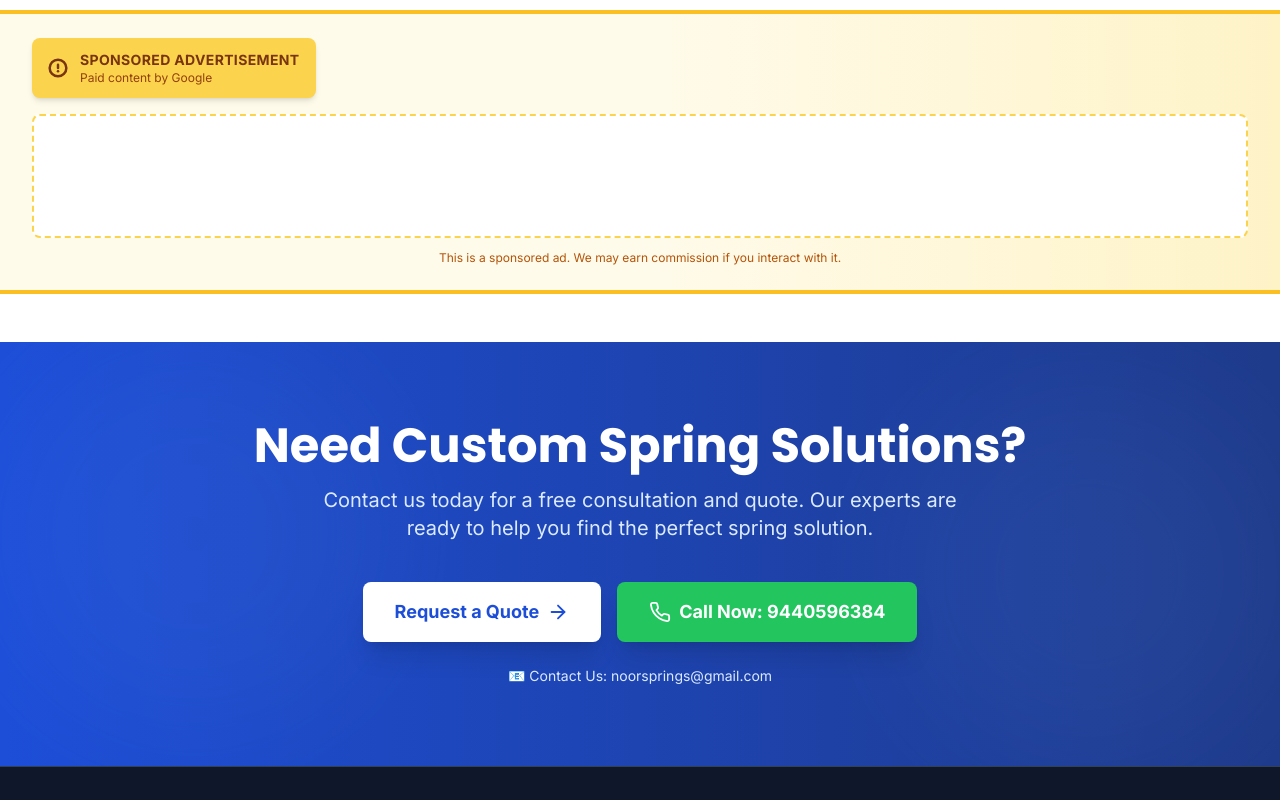
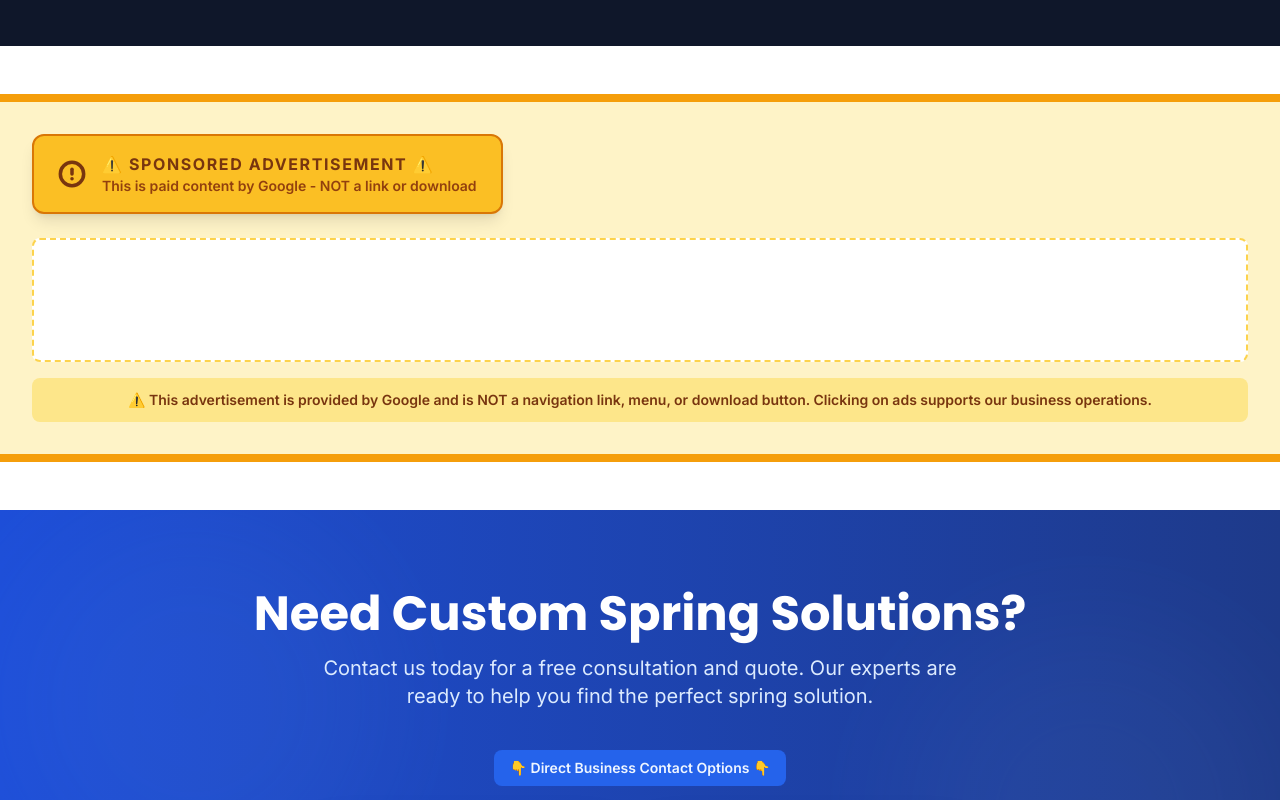
Before and after one commit to Naeem-Feb17/NoorSprings, a React (Vite) app in the folder frontend/: page / in a window 1280 px wide. Shown: the part 2680-3480 px from the top of the page. Built offline with nearby package versions, Linux system fonts and the light colour scheme.

Commit message:
updated code and ad update

```diff
--- a/frontend/src/components/AdBanner.jsx
+++ b/frontend/src/components/AdBanner.jsx
@@ -43,22 +43,22 @@ export default function AdBanner({ slot = "YOUR_AD_SLOT", format = "auto" }) {
     <aside
       aria-label="Advertisement section"
       role="region"
-      className="my-12 w-full flex flex-col items-center bg-gradient-to-r from-amber-50 via-amber-50 to-amber-100 py-6 border-t-4 border-b-4 border-amber-400 dark:from-amber-950 dark:via-amber-950 dark:to-amber-900 dark:border-amber-700"
+      className="my-12 w-full flex flex-col items-center bg-amber-100 dark:bg-amber-950 py-8 border-t-8 border-b-8 border-amber-500 dark:border-amber-600"
     >
-      {/* PROMINENT Advertisement Label - Very Clear & Visible */}
-      <div className="w-full max-w-7xl px-4 sm:px-6 lg:px-8 mb-4">
-        <div className="flex items-center gap-3 bg-amber-300 dark:bg-amber-600 px-4 py-3 rounded-lg w-fit shadow-md">
+      {/* PROMINENT Advertisement Label - VERY CLEAR & DISTINCT */}
+      <div className="w-full max-w-7xl px-4 sm:px-6 lg:px-8 mb-6">
+        <div className="flex items-center gap-4 bg-amber-400 dark:bg-amber-600 px-6 py-4 rounded-xl w-fit shadow-lg border-2 border-amber-600 dark:border-amber-700">
           <AlertCircle
-            size={20}
+            size={28}
             className="text-amber-900 dark:text-amber-100 flex-shrink-0"
             strokeWidth={3}
           />
           <div className="flex flex-col">
-            <span className="text-sm font-bold text-amber-900 dark:text-amber-100 tracking-wide">
-              SPONSORED ADVERTISEMENT
+            <span className="text-base font-black text-amber-900 dark:text-amber-100 tracking-widest">
+              ⚠️ SPONSORED ADVERTISEMENT ⚠️
             </span>
-            <span className="text-xs text-amber-800 dark:text-amber-200">
-              Paid content by Google
+            <span className="text-sm font-semibold text-amber-800 dark:text-amber-200">
+              This is paid content by Google - NOT a link or download
             </span>
           </div>
         </div>
@@ -110,10 +110,11 @@ export default function AdBanner({ slot = "YOUR_AD_SLOT", format = "auto" }) {
       </div>
 
       {/* Bottom disclaimer */}
-      <div className="w-full max-w-7xl px-4 sm:px-6 lg:px-8 mt-3">
-        <p className="text-xs text-amber-700 dark:text-amber-300 text-center">
-          This is a sponsored ad. We may earn commission if you interact with
-          it.
+      <div className="w-full max-w-7xl px-4 sm:px-6 lg:px-8 mt-4">
+        <p className="text-sm font-semibold text-amber-900 dark:text-amber-100 text-center bg-amber-200 dark:bg-amber-800 px-4 py-3 rounded-lg">
+          ⚠️ This advertisement is provided by Google and is NOT a navigation
+          link, menu, or download button. Clicking on ads supports our business
+          operations.
         </p>
       </div>
     </aside>
--- a/frontend/src/pages/Home.jsx
+++ b/frontend/src/pages/Home.jsx
@@ -334,21 +334,27 @@ export default function Home() {
             {t.ctaDescription}
           </p>
 
+          {/* Note: These are BUSINESS CONTACT CALLS-TO-ACTION, not navigation or ads */}
+          <div className="bg-primary-600 dark:bg-primary-800 px-4 py-2 rounded-lg mb-6 inline-block">
+            <p className="text-sm font-semibold text-primary-50">
+              👇 Direct Business Contact Options 👇
+            </p>
+          </div>
+
           {/* Prominent CTA buttons - clearly distinct from everything else */}
           <div className="flex flex-col sm:flex-row gap-4 justify-center mb-6">
             <Link
               to="/contact"
-              className="px-8 py-4 bg-white text-primary-700 font-bold rounded-lg hover:bg-primary-50 shadow-xl hover:shadow-2xl transition-all duration-300 inline-flex items-center justify-center text-lg hover:scale-105"
+              className="px-10 py-5 bg-white text-primary-700 font-black rounded-xl hover:bg-primary-50 shadow-2xl hover:shadow-3xl transition-all duration-300 inline-flex items-center justify-center text-lg hover:scale-105 border-2 border-white"
             >
-              Request a Quote
-              <ArrowRight className="ml-2" size={22} />
+              📋 REQUEST A QUOTE
+              <ArrowRight className="ml-3" size={24} />
             </Link>
             <a
               href="tel:9440596384"
-              className="px-8 py-4 bg-green-500 hover:bg-green-600 text-white font-bold rounded-lg shadow-xl hover:shadow-2xl transition-all duration-300 inline-flex items-center justify-center text-lg hover:scale-105"
+              className="px-10 py-5 bg-green-500 hover:bg-green-600 text-white font-black rounded-xl shadow-2xl hover:shadow-3xl transition-all duration-300 inline-flex items-center justify-center text-lg hover:scale-105 border-2 border-green-600"
             >
-              <Phone className="mr-2" size={22} />
-              Call Now: 9440596384
+              ☎️ CALL NOW: 9440596384
             </a>
           </div>
 
--- a/frontend/src/pages/Products.jsx
+++ b/frontend/src/pages/Products.jsx
@@ -220,24 +220,27 @@ export default function Products() {
       </section>
 
       {/* Spring Specification Enquiry CTA */}
-      <section className="py-8 bg-gradient-to-r from-primary to-primary-dark">
+      <section className="py-12 bg-blue-600 dark:bg-blue-800 border-l-4 border-r-4 border-blue-700">
         <div className="max-w-7xl mx-auto px-4 sm:px-6 lg:px-8">
-          <div className="flex flex-col md:flex-row items-center justify-between gap-6 text-white">
-            <div className="text-center md:text-left">
-              <h3 className="text-2xl font-bold mb-2 text-black">
-                Need Custom Spring Specifications?
+          <div className="flex flex-col md:flex-row items-center justify-between gap-6">
+            <div className="text-center md:text-left text-white">
+              <h3 className="text-2xl font-black mb-3 text-white">
+                📋 SUBMIT CUSTOM SPECIFICATIONS
               </h3>
-              <p className="text-black">
-                Submit detailed technical specs (OD, ID, Wire Dia, Rings) with
-                drawings for accurate quotations
+              <p className="text-white font-semibold mb-2">
+                Need custom dimensions? Submit your technical requirements:
+              </p>
+              <p className="text-blue-100 text-sm">
+                OD, ID, Wire Diameter, Rings, Material, Load Requirements +
+                Technical Drawings/PDFs
               </p>
             </div>
             <Link
               to="/spring-enquiry"
-              className="btn-secondary bg-white text-primary hover:bg-blue-50 whitespace-nowrap flex items-center"
+              className="px-8 py-4 bg-white text-blue-600 font-black rounded-lg hover:bg-blue-50 shadow-lg hover:shadow-xl transition-all duration-300 whitespace-nowrap flex items-center text-lg border-2 border-white"
             >
-              Technical Enquiry Form
-              <ArrowRight size={20} className="ml-2" />
+              📑 FILL ENQUIRY FORM
+              <ArrowRight size={22} className="ml-2" />
             </Link>
           </div>
         </div>
@@ -324,9 +327,9 @@ export default function Products() {
                       <Link
                         to="/contact"
                         state={{ selectedProduct: product.name }}
-                        className="btn-primary w-full text-center inline-flex items-center justify-center text-sm"
+                        className="btn-primary w-full text-center inline-flex items-center justify-center text-sm font-bold bg-primary-600 hover:bg-primary-700 py-3"
                       >
-                        Request Quote
+                        💬 REQUEST QUOTE
                         <ArrowRight size={16} className="ml-2" />
                       </Link>
                     </div>
@@ -339,29 +342,28 @@ export default function Products() {
       </section>
 
       {/* CTA Section */}
-      <section className="py-16 bg-steel-900 text-white">
+      <section className="py-16 bg-steel-900 text-white border-l-8 border-r-8 border-primary-600">
         <div className="max-w-4xl mx-auto px-4 sm:px-6 lg:px-8 text-center">
-          <h2 className="text-3xl md:text-4xl font-bold mb-6">
-            Can't Find What You're Looking For?
+          <h2 className="text-3xl md:text-4xl font-black mb-6">
+            📞 CAN'T FIND WHAT YOU NEED?
           </h2>
-          <p className="text-xl text-steel-300 mb-8">
-            We specialize in custom spring manufacturing. Contact us with your
-            specifications, and we'll create the perfect solution for your
-            needs.
+          <p className="text-xl text-steel-300 mb-8 font-semibold">
+            We specialize in CUSTOM spring manufacturing. Get in touch with your
+            exact requirements, and we'll create the perfect solution.
           </p>
           <div className="flex flex-col sm:flex-row gap-4 justify-center">
             <Link
               to="/contact"
-              className="btn-primary bg-primary-600 hover:bg-primary-700 inline-flex items-center justify-center"
+              className="btn-primary bg-primary-600 hover:bg-primary-700 inline-flex items-center justify-center px-8 py-4 font-black text-lg"
             >
-              Request Custom Quote
+              📋 REQUEST CUSTOM QUOTE
               <ArrowRight className="ml-2" size={20} />
             </Link>
             <a
               href="tel:9440596384"
-              className="btn-outline border-white text-white hover:bg-white hover:text-steel-900 inline-flex items-center justify-center"
+              className="btn-outline border-white text-white hover:bg-white hover:text-steel-900 inline-flex items-center justify-center px-8 py-4 font-black text-lg"
             >
-              Call: 9440596384
+              ☎️ CALL: 9440596384
             </a>
           </div>
         </div>
```
